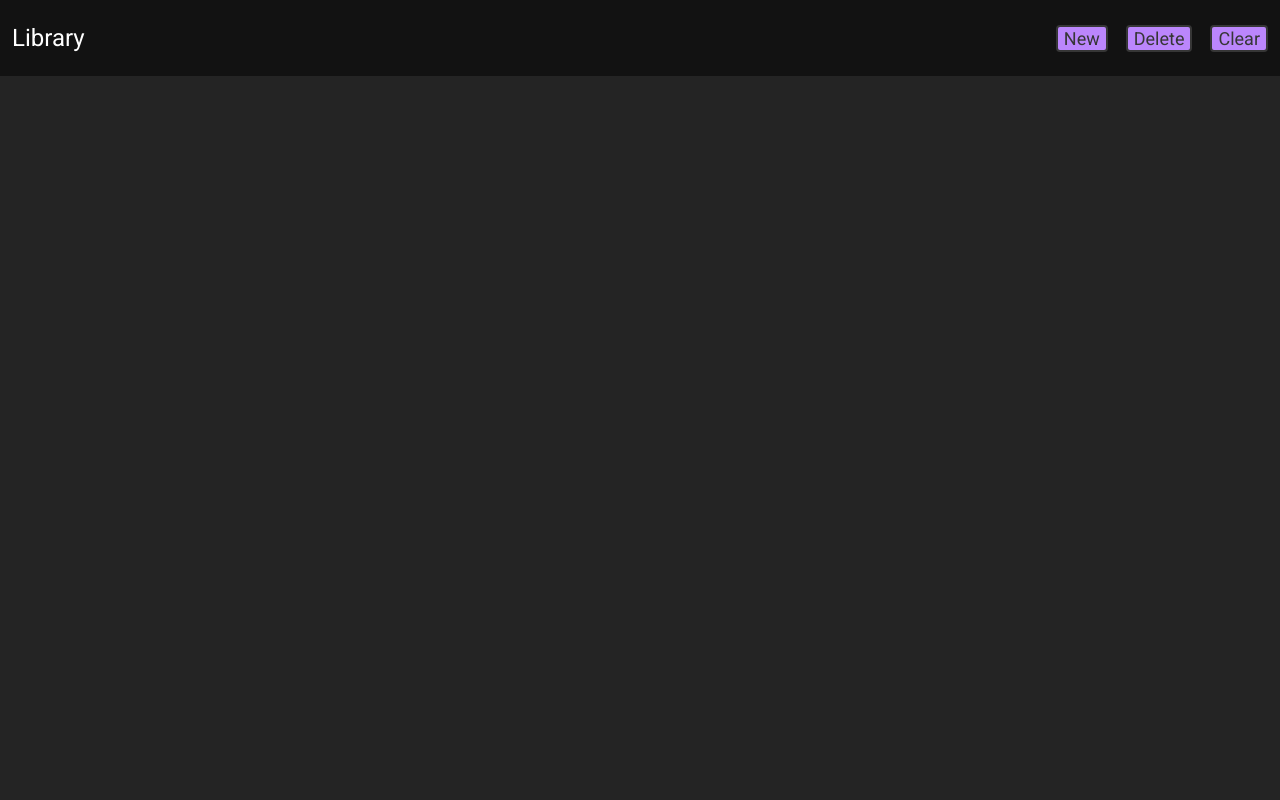
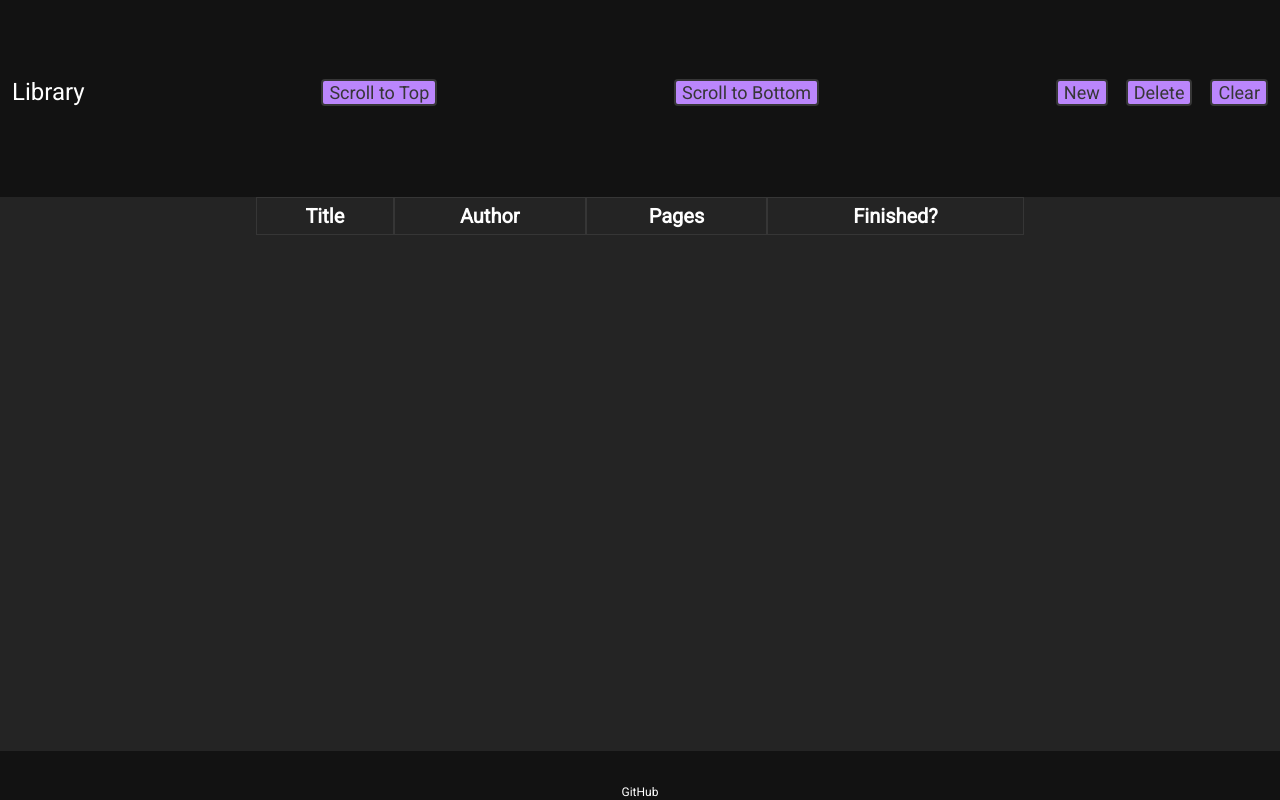
Before and after one commit to Dylan-Gresham/TOP-Library, a plain HTML site: page index.html in a window 1280 px wide. Drawn offline with Linux system fonts and the light colour scheme.

Commit message:
Complete general page layout

```diff
--- a/index.html
+++ b/index.html
@@ -11,14 +11,41 @@
 </head>
 <body>
     <div class="container">
+        <div id="top" style="grid-row: 1; z-index: -100;"></div>
         <div class="navBar">
             <p>Library</p>
+            <button class="scrollButton" onclick="document.getElementById('top').scrollIntoView();">Scroll to Top</button>
+            <button class="scrollButton" onclick="document.getElementById('bottom').scrollIntoView()">Scroll to Bottom</button>
             <div class="navButtons">
                 <button class="navButton">New</button>
                 <button class="navButton">Delete</button>
                 <button class="navButton">Clear</button>
             </div>
         </div>
+        <div class="sidebar left">
+
+        </div>
+        <div class="sidebar right">
+
+        </div>
+        <div class="booksContainer">
+            <table class="booksTable">
+                <thead>
+                    <tr>
+                        <th>Title</th>
+                        <th>Author</th>
+                        <th>Pages</th>
+                        <th>Finished?</th>
+                    </tr>
+                </thead>
+                <tbody>
+                </tbody>
+            </table>
+        </div>
+        <div class="footer">
+            <button class="footerButton"><a href="https://github.com/DylanGresham" target="_blank">GitHub</a></button>
+        </div>
+        <div id="bottom" style=" grid-row: -1; z-index: -100;"></div>
     </div>
 </body>
 </html>
--- a/styles.css
+++ b/styles.css
@@ -8,17 +8,23 @@
 * {
     font-family: "Roboto", sans-serif, system-ui;
     font-size: 12px;
-    background-color: var(--background-main);
+    background-color: var(--background-sub);
     color: white;
 }
 
 body {
     margin: 0;
     padding: 0;
+    height: 100vh;
+    width: 100vw;
 }
 
 button, a {
     cursor: pointer;
+}
+
+a {
+    text-decoration: none;
 }
 
 button:hover,
@@ -29,7 +35,11 @@ button:focus {
 .container {
     display: grid;
     grid-template-columns: 1fr 3fr 1fr;
-    grid-template-rows: 1fr 3fr 1fr;
+    grid-template-rows: 1fr 3fr 0.05fr;
+    row-gap: 1rem;
+    width: 100%;
+    height: 100%;
+    position: relative;
 }
 
 .container > .navBar {
@@ -40,9 +50,13 @@ button:focus {
     align-items: center;
     background-color: var(--background-sub);
     padding: 0 1rem;
+    position: sticky;
+    top: 0;
+    z-index: 1;
 }
 
 .container > .navBar > p,
+.container > .navBar button,
 .container > .navBar > .navButtons,
 .container > .navBar > .navButtons button {
     background-color: inherit;
@@ -58,6 +72,7 @@ button:focus {
     gap: 1.5rem;
 }
 
+.container > .navBar button,
 .container > .navBar > .navButtons button {
     border: 2px solid var(--border-color);
     border-radius: 4px;
@@ -65,3 +80,74 @@ button:focus {
     background-color: var(--background-inner);
     color: var(--border-color);
 }
+
+.container > .sidebar {
+    grid-row: 2;
+    background-color: var(--background-main);
+}
+
+.container > .sidebar.left {
+    grid-column: 1;
+}
+
+.container > .sidebar.right {
+    grid-column: 3;
+}
+
+.container > .booksContainer {
+    grid-column: 2;
+    grid-row: 2;
+    justify-self: center;
+    width: 100%;
+    height: 100%;
+    background-color: var(--background-main);
+}
+
+.container > .booksContainer > .booksTable {
+    border-collapse: separate;
+    border-spacing: 0;
+    width: 100%;
+    height: 100%;
+    align-self: center;
+    justify-self: center;
+    background-color: inherit;
+}
+
+.container > .booksContainer > .booksTable > thead,
+.container > .booksContainer > .booksTable > tbody,
+.container > .booksContainer > .booksTable > thead tr,
+.container > .booksContainer > .booksTable > tbody tr,
+.container > .booksContainer > .booksTable > thead > tr th,
+.container > .booksContainer > .booksTable > tbody td {
+    background-color: inherit;
+}
+
+.container > .booksContainer > .booksTable > thead > tr th,
+.container > .booksContainer > .booksTable > tbody td {
+    border: 1px solid var(--border-color);
+}
+
+.container > .booksContainer > .booksTable > thead > tr th {
+    font-weight: 900;
+    font-size: 20px;
+    padding: 6px;
+    text-align: center;
+}
+
+.container > .booksContainer > .booksTable > tbody td {
+    padding: 6px;
+    text-align: left;
+}
+
+.container > .footer {
+    grid-column: 1 / span 3;
+    grid-row: -1;
+    justify-self: center;
+    align-self: center;
+}
+
+.container > .footer > .footerButton {
+    border: none;
+    align-self: center;
+    justify-self: center;
+}
```
